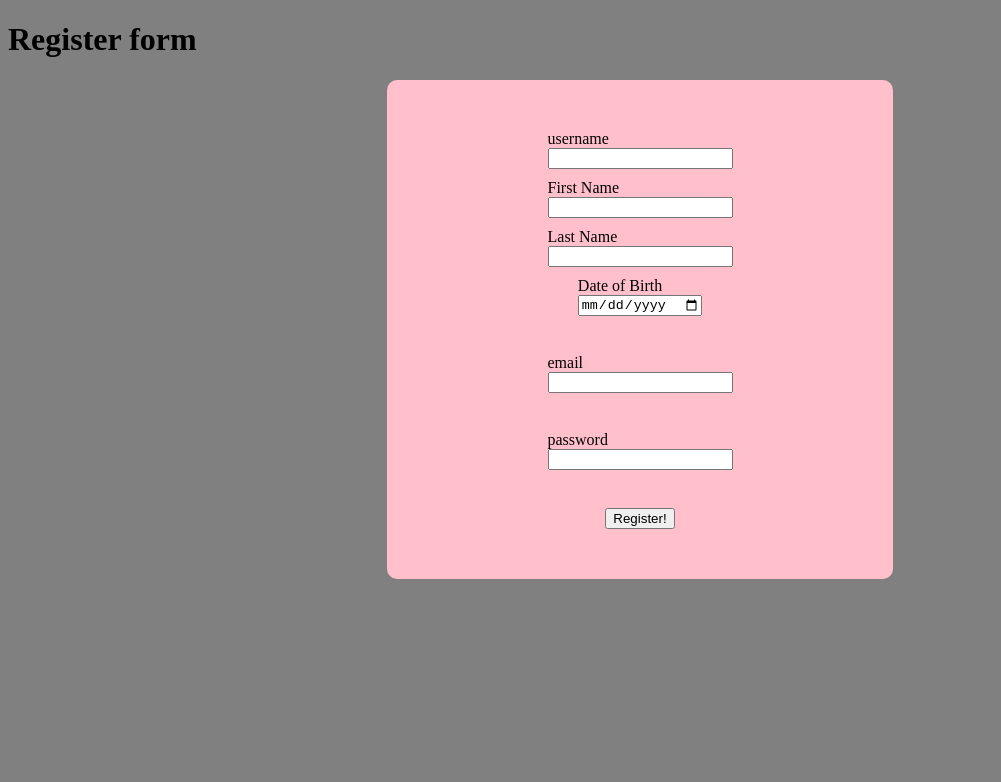
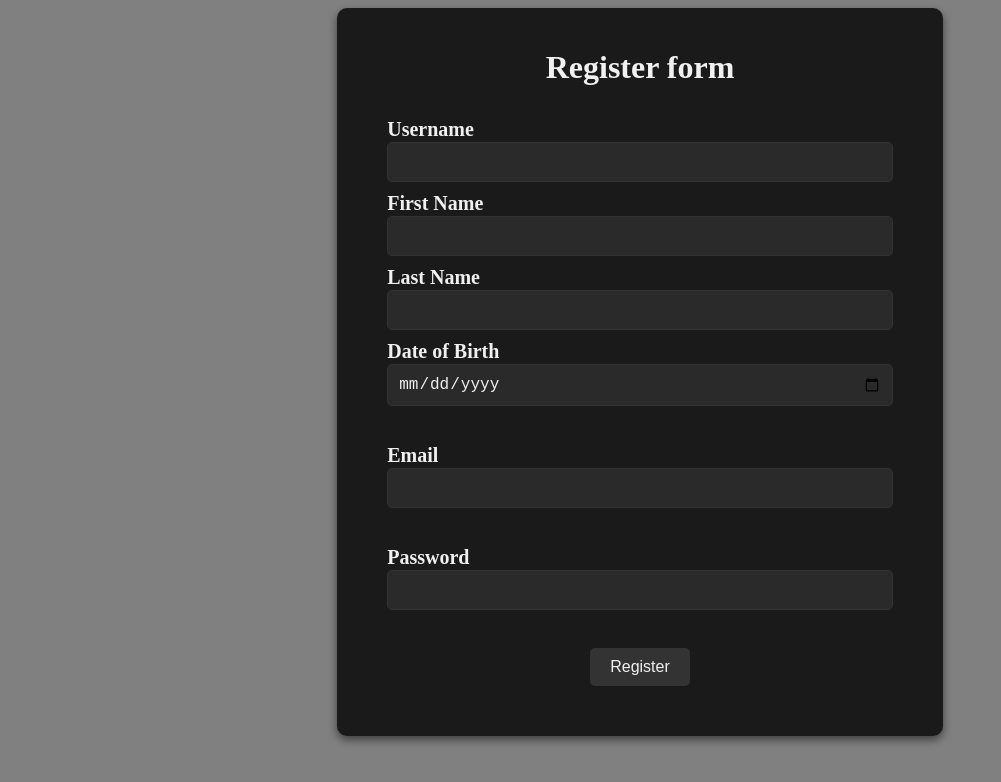
Before and after one commit to martimb01/mern-littleSecrets, a React (Vite) app in the folder frontend/: page /register in a window 1280 px wide. Shown: the top 782 px of the page, without its empty margins (0-1001 px from the left). Built offline with nearby package versions, Linux system fonts and the light colour scheme.

Commit message:
Form styling mostly done, stll need to style the success/error messages

```diff
--- a/frontend/src/pages/LoginForm.jsx
+++ b/frontend/src/pages/LoginForm.jsx
@@ -2,6 +2,7 @@ import React from "react"
 import { useState } from "react"
 import axios from 'axios'
 import { useNavigate } from "react-router-dom"
+import styles from './css/formStyle.module.css'
 
 
 
@@ -36,9 +37,9 @@ const LoginForm = () => {
 
     return(
         <>
+        <form className={styles.formContainer} onSubmit={handleLogin}>
         <h1>Login Form</h1>
-        <form onSubmit={handleLogin}>
-            <div className='form-row'>
+            <div className={styles.formRow}>
                 <label>username</label>
                     <input type='text'
                     name='username'
@@ -46,7 +47,7 @@ const LoginForm = () => {
                     onChange={handleChange} />
             </div>
             <br />
-            <div className='form-row'>
+            <div className={styles.formRow}>
                 <label> password</label>
                     <input type='password'
                     name='password'
@@ -54,10 +55,10 @@ const LoginForm = () => {
                     onChange={handleChange} />
             </div>
             <br />
-            <button type="submit">Login!</button>
+            <button type="submit">Login</button>
         </form>
-        { successMessage && <p style={{ color: 'green' }}>{successMessage}</p>}
-        { errorMessage && <p style={{ color: 'red' }}>{errorMessage}</p>}
+        { successMessage && <p className={styles.submitMessage}>{successMessage}</p>}
+        { errorMessage && <p className={styles.submitMessage}>{errorMessage}</p>}
         </>
     )
 }
--- a/frontend/src/pages/RegisterForm.jsx
+++ b/frontend/src/pages/RegisterForm.jsx
@@ -39,10 +39,11 @@ const RegisterForm =  () => {
 
     return (
         <>
+
+        <form className={styles.formContainer} onSubmit={handleRegister}>
         <h1>Register form</h1>
-        <form className={styles.formContainer} onSubmit={handleRegister}>
             <div className={styles.formRow}>
-                <label>username</label>
+                <label>Username</label>
                     <input type='text'
                     name='username'
                     value={inputs.username || ''}
@@ -62,7 +63,7 @@ const RegisterForm =  () => {
                     value={inputs.lastName || ''}
                     onChange={handleChange} />
             </div>
-            <div className={styles.formRowDate}>
+            <div className={styles.formRow}>
                 <label>Date of Birth</label>
                     <input type='date'
                     name='dateOfBirth'
@@ -71,7 +72,7 @@ const RegisterForm =  () => {
             </div>
             <br />
             <div className={styles.formRow}>
-                <label>email</label>
+                <label>Email</label>
                     <input type='text'
                     name='email'
                     value={inputs.email || ''}
@@ -79,17 +80,17 @@ const RegisterForm =  () => {
             </div>
             <br />
             <div className={styles.formRow}>
-                <label>password</label>
+                <label>Password</label>
                     <input type='password'
                     name='password'
                     value={inputs.password || ''}
                     onChange={handleChange} />
             </div>
             <br />
-            <button type={styles.submitBtn}>Register!</button>
+            <button type='submit'>Register</button>
         </form>
-        {successMessage && <p style={{ color: 'green' }}>{successMessage}</p>}
-        {errorMessage && <p style={{ color: 'red' }}>{errorMessage}</p>}
+        {successMessage && <p className={styles.submitMessage}>{successMessage}</p>}
+        {errorMessage && <p className={styles.submitMessage}>{errorMessage}</p>}
         </>
     )
 }
--- a/frontend/src/pages/css/formStyle.module.css
+++ b/frontend/src/pages/css/formStyle.module.css
@@ -1,22 +1,62 @@
+
 .formContainer {
     display: flex;
     flex-direction: column;
-    background-color: pink;
+    background-color: #1a1a1a;
     align-items: center;
-    margin: 0 auto;
-    padding: 50px 0;
+    justify-content: center;
+    margin:  auto;
+    padding: 20px 50px 50px 50px;
     gap: 10px;
     width: 40%;
-    height:100%;
+    min-height: 120%; /* Makes the container taller than the viewport */
     border-radius: 10px;
+    box-shadow: 0 4px 8px rgba(0, 0, 0, 0.5);
+    color: #f0f0f0;
 }
 
 .formRow {
     display: flex;
     flex-direction: column;
+    width: 100%;
+    gap: 1px;
 }
 
-.formRowDate {
-    display: flex;
-    flex-direction: column;
+.formRow label {
+    font-size: 20px;
+    font-weight: bold;
 }
+
+.formRow input {
+    width: 100%;
+    padding: 10px;
+    border: 1px solid #333;
+    border-radius: 5px;
+    font-size: 16px;
+    box-sizing: border-box;
+    background-color: #2a2a2a;
+    color: #f0f0f0;
+}
+
+.formContainer button {
+    padding: 10px 20px;
+    background-color: #333;
+    color: #f0f0f0;
+    border: none;
+    border-radius: 5px;
+    font-size: 16px;
+    cursor: pointer;
+    transition: background-color 0.3s ease;
+}
+
+.formContainer button:hover {
+    background-color: #444;
+}
+
+/* Ensures the form container is responsive */
+@media (max-width: 768px) {
+    .formContainer {
+        width: 90%; /* Makes the container take up more space on smaller screens */
+        padding: 30px 10px; /* Adjusts padding for smaller screens */
+    }
+}
--- a/frontend/src/pages/css/postsDisplayStyle.module.css
+++ b/frontend/src/pages/css/postsDisplayStyle.module.css
@@ -16,6 +16,7 @@
   border-radius: 10px;
   background-color: #353535;
   overflow: hidden; /* Prevent content (including the image) from overflowing */
+  box-shadow: 0 4px 8px rgba(0, 0, 0, 0.5);
 }
 
 .headerRow {
```
